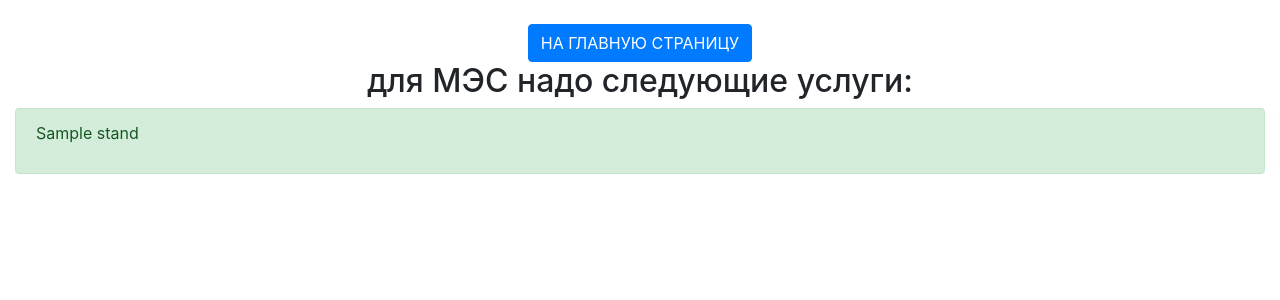
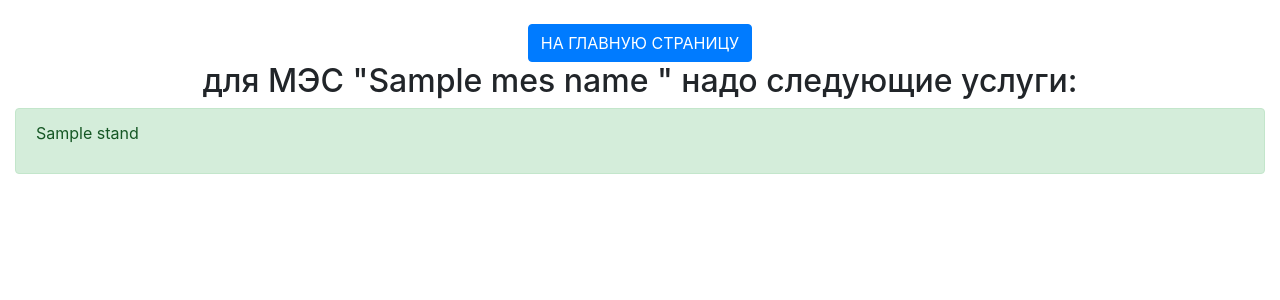
Before and after one commit to Azik90/django-disp_nab, a Django app: template uslugi/templates/uslugi/uslmes.html in a window 1280 px wide. Shown: the top 300 px of the page. Run offline with Django 3.2, Linux system fonts and the light colour scheme; the template is opened without the code that fills it: most values are stand-ins (such as "Sample title", 1, 10 or a date in 2020).

Commit message:
добавил название МЭС на странице uslmes

```diff
--- a/uslugi/templates/uslugi/uslmes.html
+++ b/uslugi/templates/uslugi/uslmes.html
@@ -13,7 +13,7 @@
 <br>
 <a href="{% url 'home' %}" class="btn btn-primary"> НА ГЛАВНУЮ СТРАНИЦУ </a>
 <br>
-<h2>для МЭС надо следующие услуги:</h2>
+<h2>для МЭС "{{ mes_name }} " надо следующие услуги:</h2>
 
 {% block content %}
 
--- a/uslugi/views.py
+++ b/uslugi/views.py
@@ -201,14 +201,14 @@ def mes_usl(request):
 
     mes_medserv =[]
     stand =[]
-
-
+    mes_name = ''
 
     for irec in REC:
 
         if (mes == str(irec[0])):
             #[irec.getAttribute("MEDSTANDARD"), irec.getAttribute("DIVISION"), irec.getAttribute("MEDSERVICE"), irec.getAttribute("MUSTHAVE")]
             a= [irec[0], irec[1], irec[2], irec[3]]
+            mes_name = irec[4]
             mes_medserv.append(a)
 
     if mes_medserv == []:
@@ -296,4 +296,4 @@ def mes_usl(request):
 
         stand.append(text)
 
-    return render(request,'uslugi/uslmes.html',{'stand':stand})
+    return render(request,'uslugi/uslmes.html',{'stand':stand, 'mes_name':mes_name})
```
